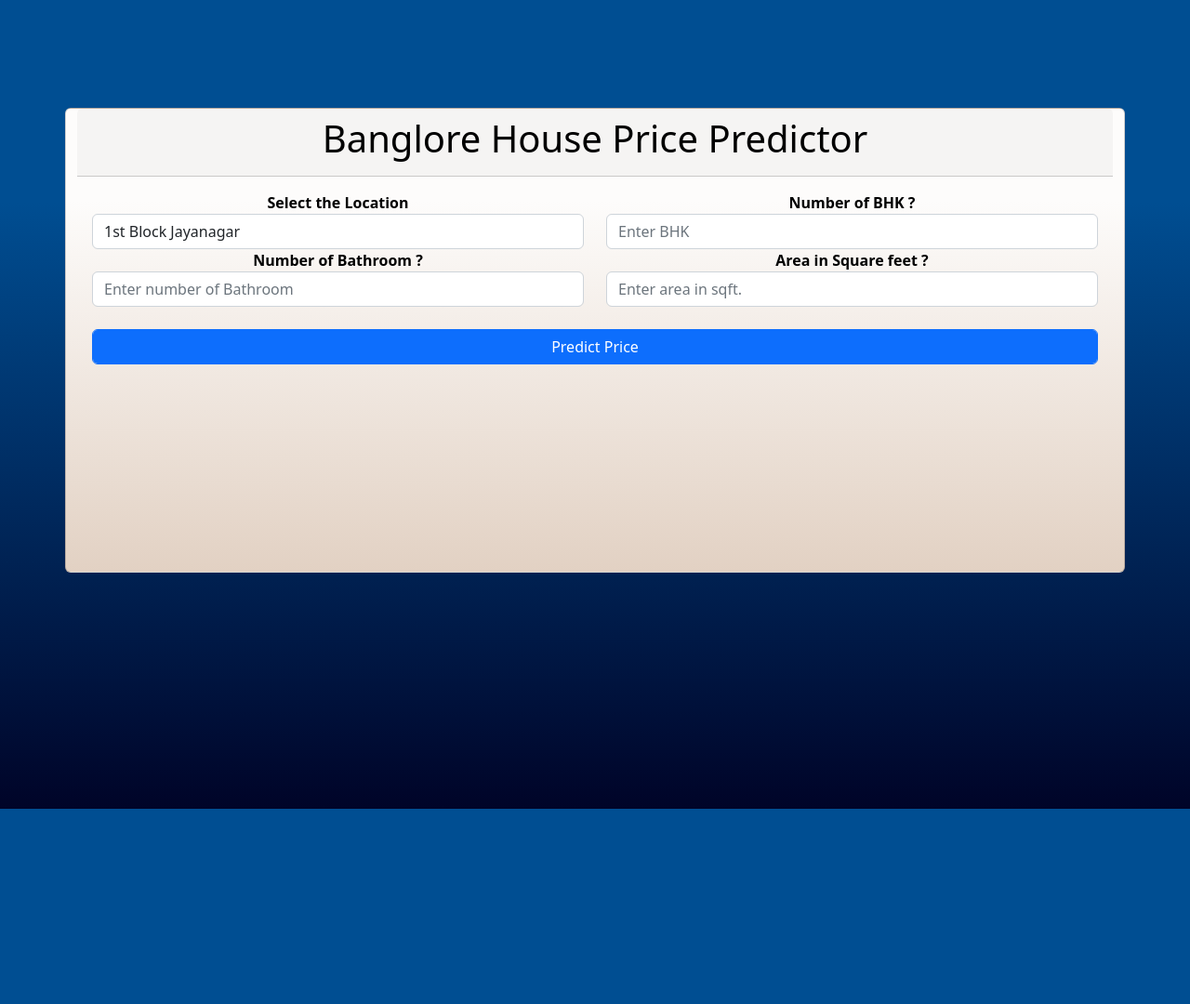
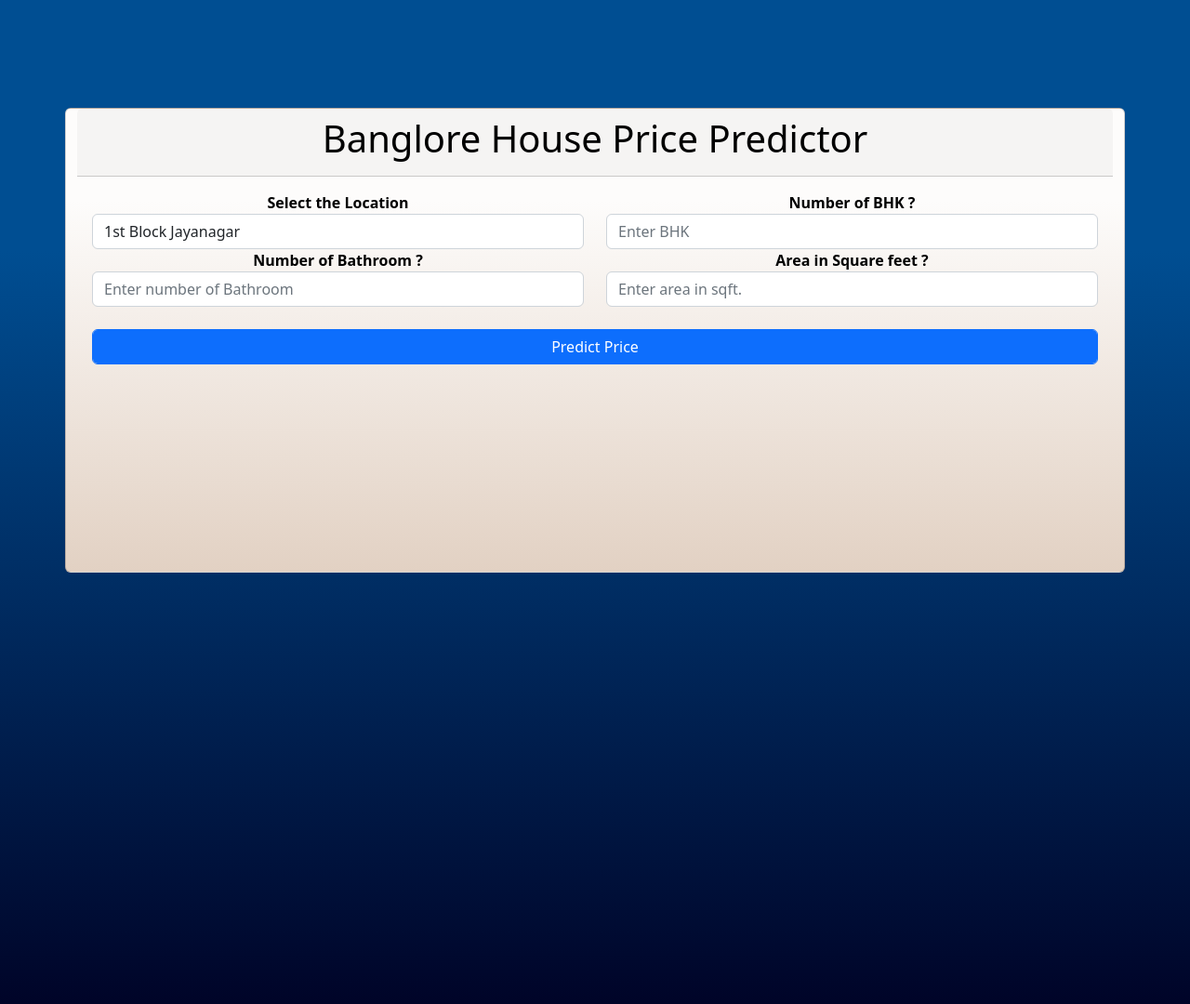
Before and after one commit to Rohit7594/Banglore-House-Price-Predictor, a Flask app: page / in a window 1280 px wide. Shown: the whole page at 93% size. Before the commit the page ends 870 px from the top, so only its background shows below. Run offline with Flask 2, Linux system fonts and the light colour scheme; parts of the project's set-up code (start-up, migrations or seed data) failed here and were passed over.

Commit message:
Update index.html

```diff
--- a/templates/index.html
+++ b/templates/index.html
@@ -7,8 +7,8 @@
     <!-- Bootstrap CSS -->
     <link rel="stylesheet" href="https://cdn.jsdelivr.net/npm/bootstrap@5.2.0-beta1/dist/css/bootstrap.rtl.min.css" integrity="sha384-dc2NSrAXbAkjrdm9IYrX10fQq9SDG6Vjz7nQVKdKcJl3pC+k37e7qJR5MVSCS+wR" crossorigin="anonymous">
         <style>
-      body {
-            height: 870px;
+     body {
+            height: 1080px;
             background: linear-gradient(to bottom, #004e92  25%, #000428  100%);
            }
 
```
